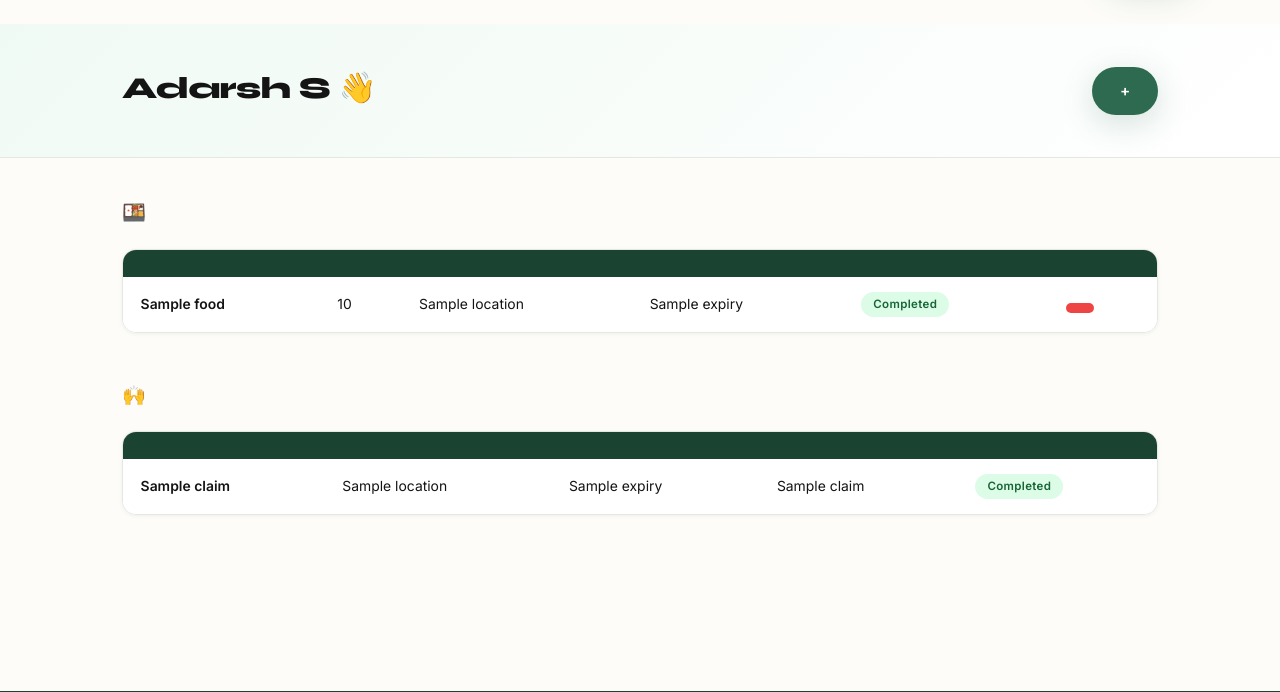
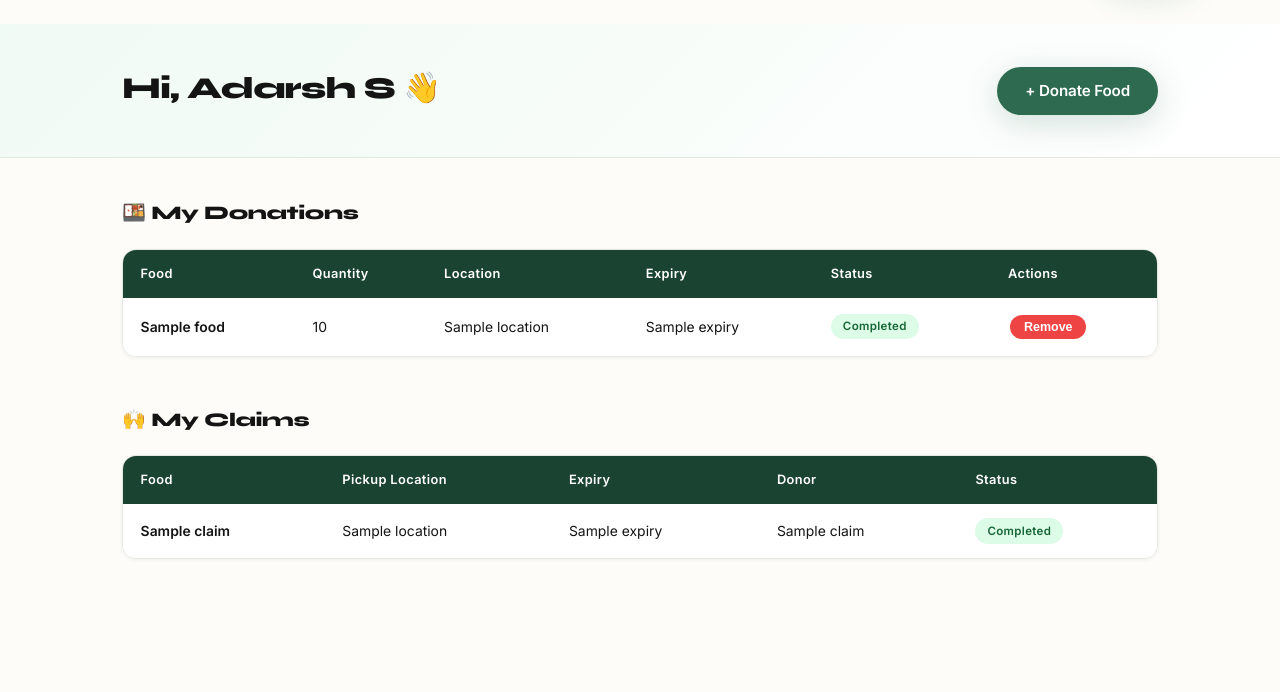
Before and after one commit to Adarsh123-S/Shareplate, a Flask app: template templates/dashboard.html in a window 1280 px wide. Shown: the part 68-760 px from the top of the page. Run offline with Flask 3, Linux system fonts and the light colour scheme; a user stored in the database is signed in; tables that the repository leaves empty hold one stand-in row (values such as "Sample post"); the template is opened without the code that fills it: most values are stand-ins (such as "Sample title", 1, 10 or a date in 2020); some libraries are stand-ins or nearby versions.

Commit message:
fixed dashboard translations

```diff
--- a/templates/dashboard.html
+++ b/templates/dashboard.html
@@ -1,13 +1,13 @@
 {% extends "base.html" %}
-{% block title %}{{ _('Dashboard') }} — SharePlate{% endblock %}
+{% block title %}Dashboard — SharePlate{% endblock %}
 {% block content %}
 <div class="page-header">
   <div class="section-inner dash-header-row">
     <div>
-      <h1>{{ _('Hi,') }} {{ session.user_name }} 👋</h1>
+      <h1>Hi, {{ session.user_name }} 👋</h1>
       <p>{{ _("Here's everything you've shared and claimed.") }}</p>
     </div>
-    <a href="{{ url_for('add_food') }}" class="btn-primary">+ {{ _('Donate Food') }}</a>
+    <a href="{{ url_for('add_food') }}" class="btn-primary">+ Donate Food</a>
   </div>
 </div>
 
@@ -15,18 +15,18 @@
   <div class="section-inner">
 
     <div class="dash-section">
-      <h2 class="dash-section-title">🍱 {{ _('My Donations') }}</h2>
+      <h2 class="dash-section-title">🍱 My Donations</h2>
       {% if my_donations %}
       <div class="table-wrap">
         <table class="dash-table">
           <thead>
             <tr>
-              <th>{{ _('Food') }}</th>
-              <th>{{ _('Quantity') }}</th>
-              <th>{{ _('Location') }}</th>
-              <th>{{ _('Expiry') }}</th>
-              <th>{{ _('Status') }}</th>
-              <th>{{ _('Actions') }}</th>
+              <th>Food</th>
+              <th>Quantity</th>
+              <th>Location</th>
+              <th>Expiry</th>
+              <th>Status</th>
+              <th>Actions</th>
             </tr>
           </thead>
           <tbody>
@@ -39,16 +39,16 @@
               <td><span class="status-badge status-{{ food.status }}">{{ food.status }}</span></td>
               <td class="action-cell">
                 {% if food.status == 'requested' %}
-                <a href="{{ url_for('update_status', food_id=food.id, status='collected') }}" class="btn-sm btn-green">{{ _('Mark Collected') }}</a>
+                <a href="{{ url_for('update_status', food_id=food.id, status='collected') }}" class="btn-sm btn-green">Mark Collected</a>
                 {% endif %}
                 {% if food.status == 'collected' %}
-                <a href="{{ url_for('update_status', food_id=food.id, status='completed') }}" class="btn-sm btn-green">{{ _('Mark Completed') }}</a>
+                <a href="{{ url_for('update_status', food_id=food.id, status='completed') }}" class="btn-sm btn-green">Mark Completed</a>
                 {% endif %}
                 {% if food.status == 'available' %}
-                <a href="{{ url_for('update_status', food_id=food.id, status='completed') }}" class="btn-sm btn-outline-sm">{{ _('Complete') }}</a>
+                <a href="{{ url_for('update_status', food_id=food.id, status='completed') }}" class="btn-sm btn-outline-sm">Complete</a>
                 {% endif %}
-                <form method="post" action="{{ url_for('delete_food', food_id=food.id) }}" style="display:inline" onsubmit="return confirm('{{ _('Remove this listing?') }}')">
-                  <button class="btn-sm btn-red">{{ _('Remove') }}</button>
+                <form method="post" action="{{ url_for('delete_food', food_id=food.id) }}" style="display:inline" onsubmit="return confirm('Remove this listing?')">
+                  <button class="btn-sm btn-red">Remove</button>
                 </form>
               </td>
             </tr>
@@ -59,23 +59,23 @@
       {% else %}
       <div class="empty-state-sm">
         <p>{{ _("You haven't donated any food yet.") }}</p>
-        <a href="{{ url_for('add_food') }}" class="btn-primary">{{ _('Donate Now') }}</a>
+        <a href="{{ url_for('add_food') }}" class="btn-primary">Donate Now</a>
       </div>
       {% endif %}
     </div>
 
     <div class="dash-section">
-      <h2 class="dash-section-title">🙌 {{ _('My Claims') }}</h2>
+      <h2 class="dash-section-title">🙌 My Claims</h2>
       {% if my_claims %}
       <div class="table-wrap">
         <table class="dash-table">
           <thead>
             <tr>
-              <th>{{ _('Food') }}</th>
-              <th>{{ _('Pickup Location') }}</th>
-              <th>{{ _('Expiry') }}</th>
-              <th>{{ _('Donor') }}</th>
-              <th>{{ _('Status') }}</th>
+              <th>Food</th>
+              <th>Pickup Location</th>
+              <th>Expiry</th>
+              <th>Donor</th>
+              <th>Status</th>
             </tr>
           </thead>
           <tbody>
@@ -94,7 +94,7 @@
       {% else %}
       <div class="empty-state-sm">
         <p>{{ _("You haven't claimed any food yet.") }}</p>
-        <a href="{{ url_for('available') }}" class="btn-outline">{{ _('Browse Food') }}</a>
+        <a href="{{ url_for('available') }}" class="btn-outline">Browse Food</a>
       </div>
       {% endif %}
     </div>
```
